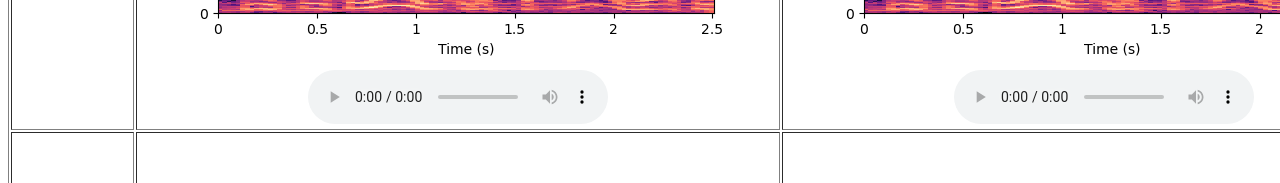
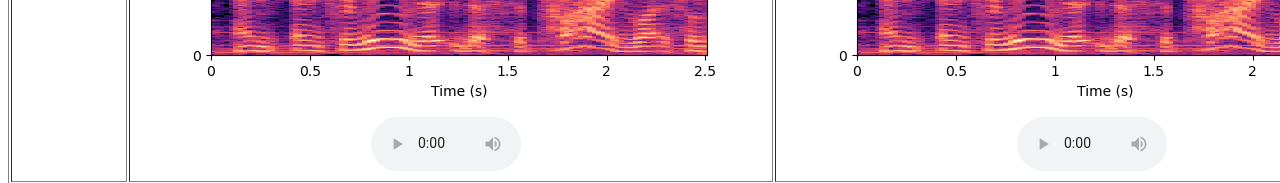
Before and after one commit to Liguinan/AV-E2E-MC-ASR, a plain HTML site: page index.html in a window 1280 px wide. Shown: the part 735-918 px from the top of the page. Drawn offline with Linux system fonts and the light colour scheme.

Commit message:
body format

```diff
--- a/index.html
+++ b/index.html
@@ -4,31 +4,31 @@
   <meta charset="utf-8" />
   <meta name="viewport" content="width=device-width,initial-scale=1" />
   <title>Audio-visual End-to-end Multi-channel Speech Separation, Dereverberation and Recognition</title>
-<!--  <style> -->
-<!--  body {-->
-<!--  margin: 0  auto；-->
-<!--  padding:10px 30px;-->
-<!--  background: #fff;-->
-<!--  color: #111;-->
-<!--  font-size: 15px;-->
-<!--  font-family: "Times New Roman", serif;-->
-<!--  font-weight: 400;-->
-<!--  line-height: 1.8;-->
-<!--  overflow-x: hidden;-->
-<!--  -webkit-font-smoothing: antialiased;-->
-<!--  }-->
-<!--  audio {-->
-<!--  width:150px;-->
-<!--  margin-right: 10px;-->
-<!--  }-->
-<!-- .sample {-->
-<!--  font-size: 0.9em;-->
-<!--  font-style: italic;-->
-<!--  border: 1px solid #ddd;-->
-<!--  padding: 1em;-->
-<!--  margin-bottom: 1em;-->
-<!-- }-->
-<!--</style>-->
+  <style>
+  body {
+  margin: 0  auto；
+  padding:10px 30px;
+  background: #fff;
+  color: #111;
+  font-size: 15px;
+  font-family: "Times New Roman", serif;
+  font-weight: 400;
+  line-height: 1.8;
+  overflow-x: hidden;
+  -webkit-font-smoothing: antialiased;
+  }
+  audio {
+  width:150px;
+  margin-right: 10px;
+  }
+ .sample {
+  font-size: 0.9em;
+  font-style: italic;
+  border: 1px solid #ddd;
+  padding: 1em;
+  margin-bottom: 1em;
+ }
+</style>
 </head>
 
 <!--<div style="border: none; width: 1000px; margin: 0 auto;">-->
```
